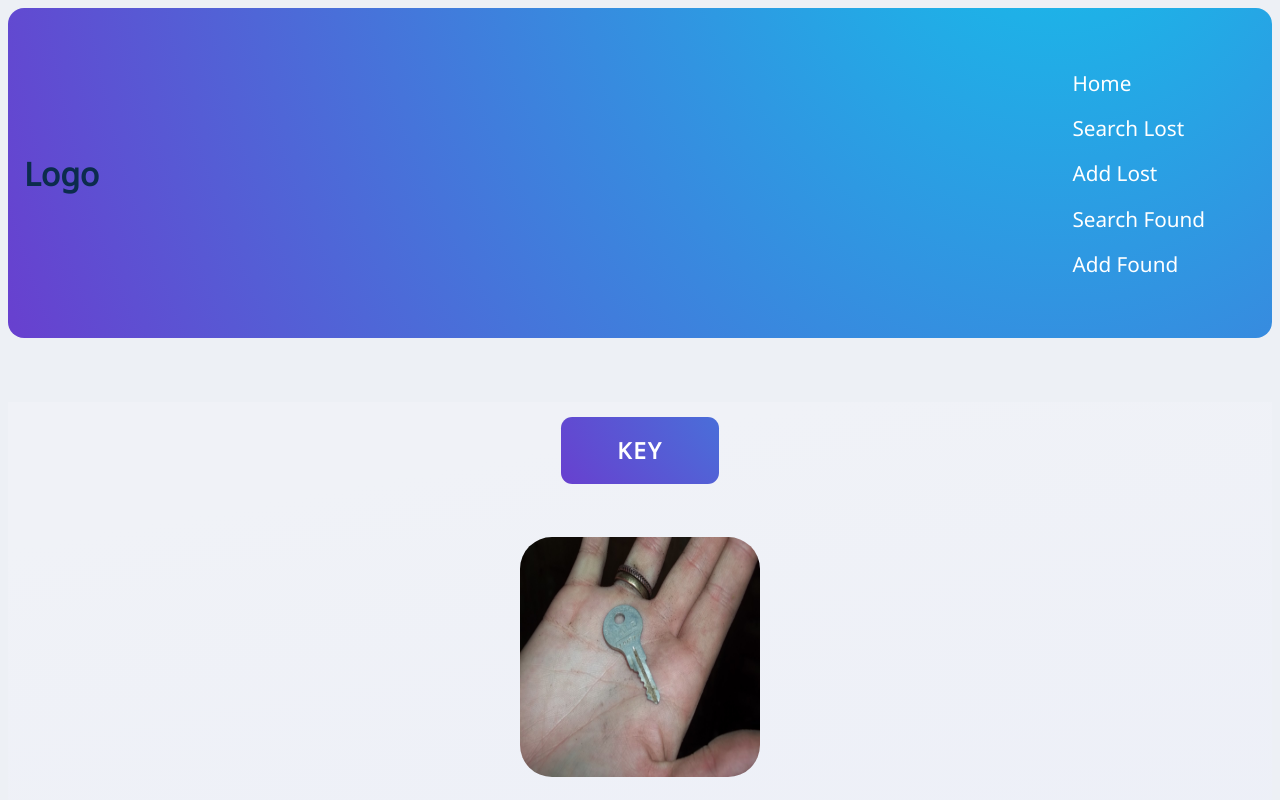
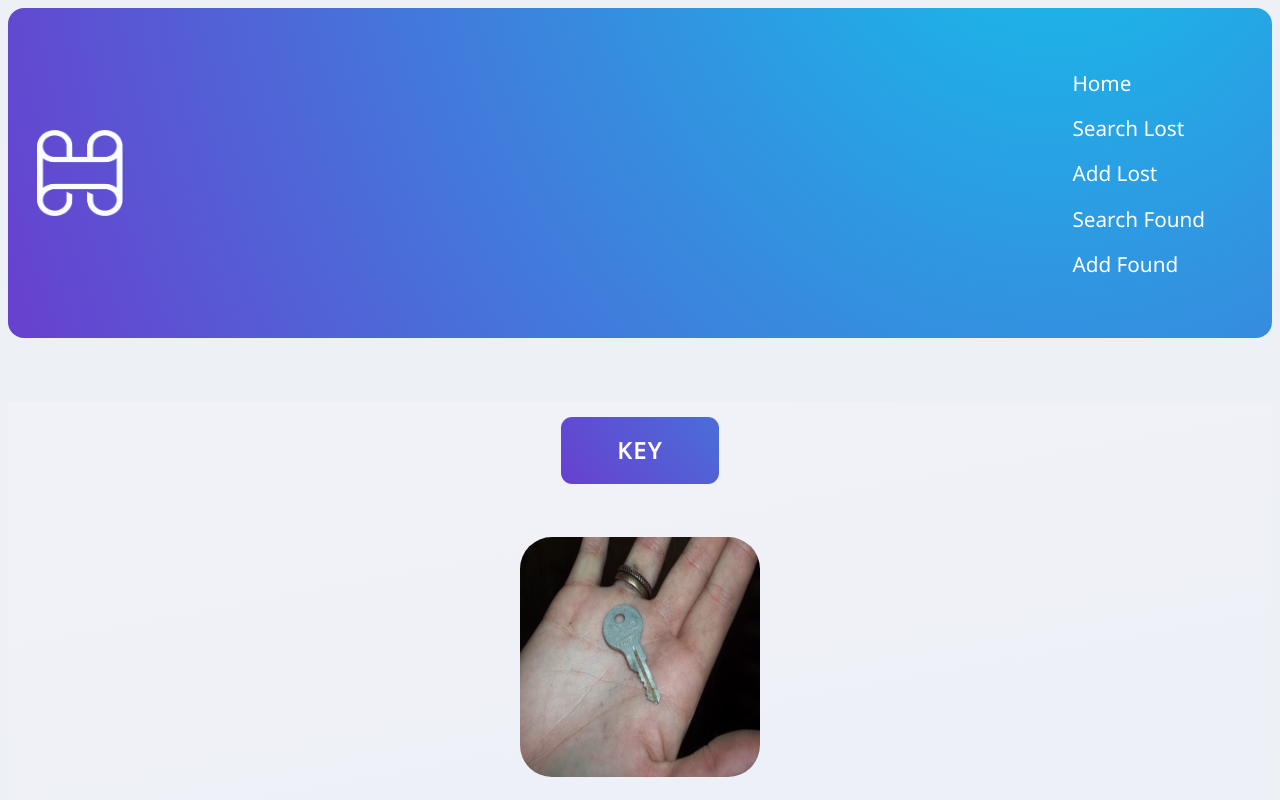
Before and after one commit to JannikUekoetter/capstone-project, a Next.js app: page /details/lost/1 in a window 1280 px wide. Shown: the top 800 px of the page. Built offline with nearby package versions, Linux system fonts and the light colour scheme.

Commit message:
add logo to navbar

```diff
--- a/components/BurgerMenu.js
+++ b/components/BurgerMenu.js
@@ -7,7 +7,14 @@ import Image from "next/image";
 export default function BurgerMenu() {
   return (
     <StyledDiv>
-      <h1>Logo</h1>
+      <Logo
+        objectFit="cover"
+        src="/assets/logo/newlogo.png"
+        width={200}
+        heigth={200}
+        layout="fill"
+        alt="lost items"
+      />
 
       <nav>
         <StyledList className="nav__links">
@@ -86,6 +93,9 @@ const Anchor = styled.a`
   }
 `;
 
-const Nav = styled.nav`
-  width: 100vh;
+const Logo = styled.img`
+  border-radius: 1em;
+  width: 7em;
+  height: 7em;
+  padding: 0.8em;
 `;
```
Also changed, not shown: public/assets/logo/newlogo.png (added).
